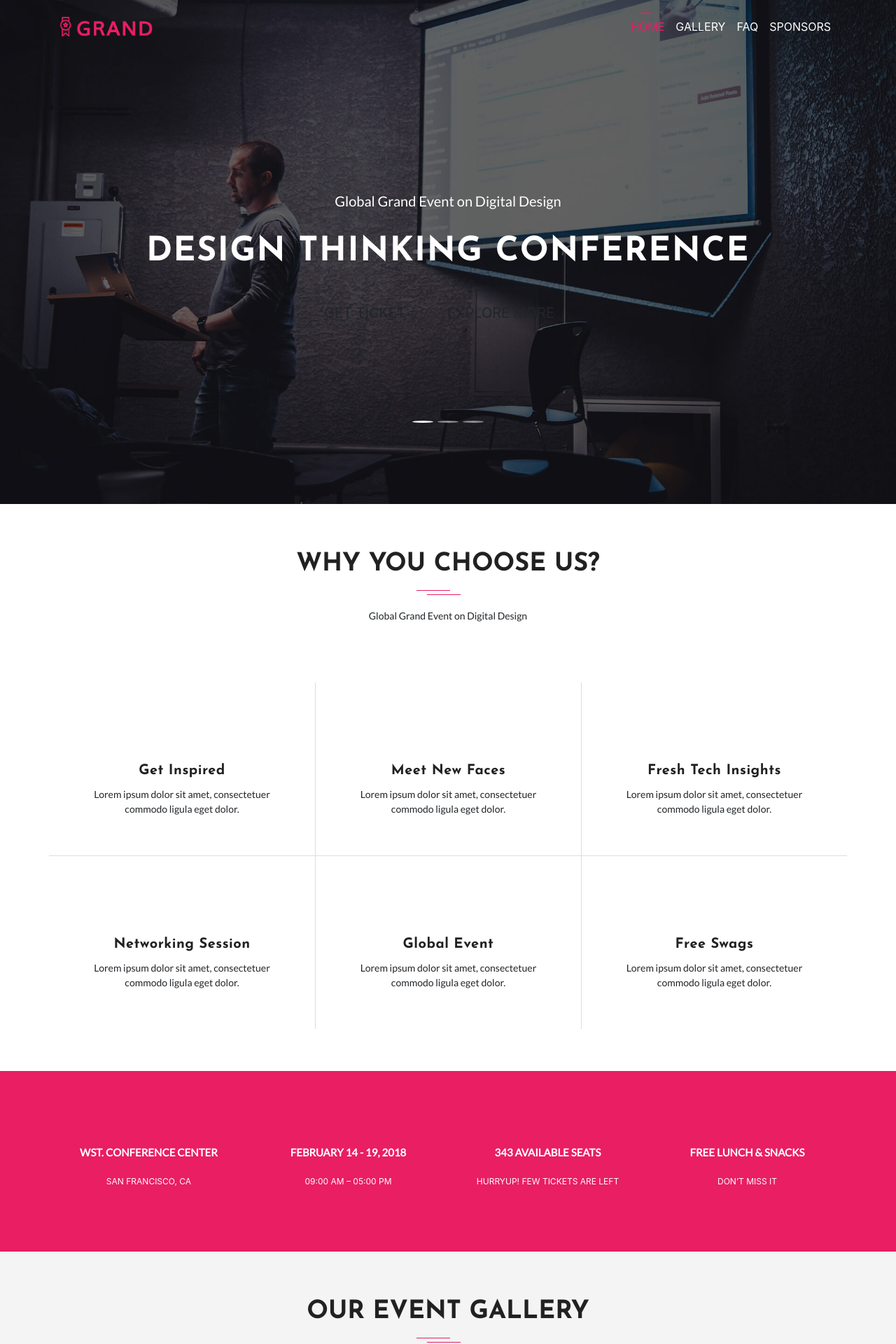
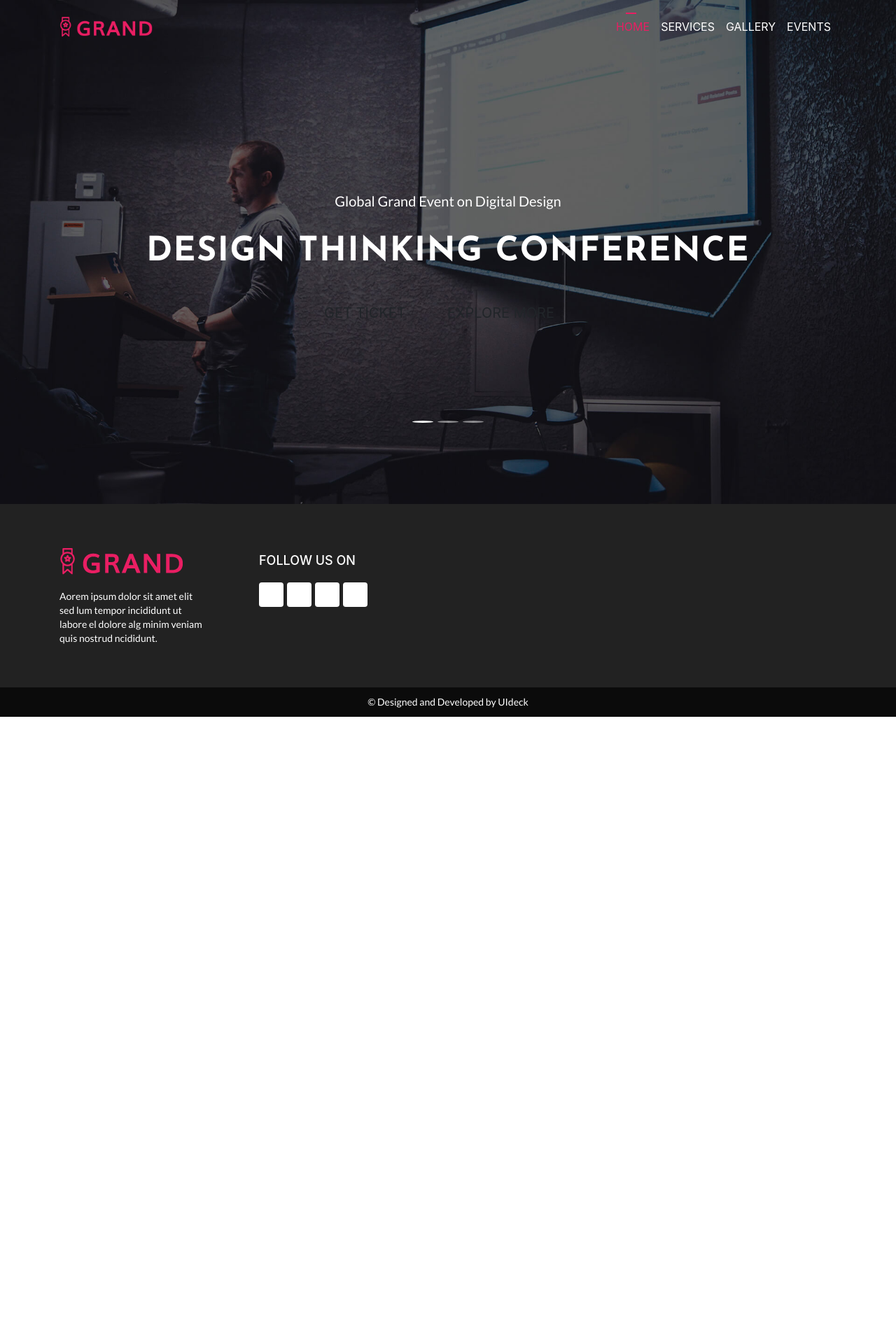
Before and after one commit to 9imeio/angular-admin, an Angular app: page /Home in a window 1280 px wide. Shown: the top 1920 px of the page at 70% size. After the commit the page ends 1024 px from the top, so only its background shows below. Built offline with nearby package versions, Linux system fonts and the light colour scheme; a web font is replaced by a local one.

Commit message:
Incluindo as rotas

```diff
--- a/src/app/app.component.html
+++ b/src/app/app.component.html
@@ -1,49 +1,5 @@
-<app-header></app-header>
-<app-services></app-services>
-
-<!-- Counter Area Start-->
-<section class="counter-section section-padding">
-  <div class="container">
-    <div class="row">
-      <!-- Counter Item -->
-      <div class="col-md-6 col-lg-3 col-xs-12 work-counter-widget text-center">
-        <div class="counter wow fadeInRight" data-wow-delay="0.3s">
-          <div class="icon"><i class="lni-map"></i></div>
-          <p>Wst. Conference Center</p>
-          <span>San Francisco, CA</span>
-        </div>
-      </div>
-      <!-- Counter Item -->
-      <div class="col-md-6 col-lg-3 col-xs-12 work-counter-widget text-center">
-        <div class="counter wow fadeInRight" data-wow-delay="0.6s">
-          <div class="icon"><i class="lni-timer"></i></div>
-          <p>February 14 - 19, 2018</p>
-          <span>09:00 AM – 05:00 PM</span>
-        </div>
-      </div>
-      <!-- Counter Item -->
-      <div class="col-md-6 col-lg-3 col-xs-12 work-counter-widget text-center">
-        <div class="counter wow fadeInRight" data-wow-delay="0.9s">
-          <div class="icon"><i class="lni-users"></i></div>
-          <p>343 Available Seats</p>
-          <span>Hurryup! few tickets are left</span>
-        </div>
-      </div>
-      <!-- Counter Item -->
-      <div class="col-md-6 col-lg-3 col-xs-12 work-counter-widget text-center">
-        <div class="counter wow fadeInRight" data-wow-delay="1.2s">
-          <div class="icon"><i class="lni-coffee-cup"></i></div>
-          <p>Free Lunch & Snacks</p>
-          <span>Don’t miss it</span>
-        </div>
-      </div>
-    </div>
-  </div>
-</section>
-<!-- Counter Area End-->
-
-
-
-<app-gallery></app-gallery>
-<app-events></app-events>
+<header id="header-wrap">
+  <app-navigation></app-navigation>
+  <router-outlet></router-outlet>
+</header>
 <app-footer></app-footer>
--- a/src/app/events/events.component.html
+++ b/src/app/events/events.component.html
@@ -1,5 +1,5 @@
     <!-- Blog Section Start -->
-    <section id="blog" class="section-padding">
+    <section id="events" class="section-padding">
         <div class="container">
           <div class="row">
             <div class="col-12">
--- a/src/app/header/header.component.html
+++ b/src/app/header/header.component.html
@@ -1,64 +1,3 @@
-  <!-- Header Area wrapper Starts -->
-  <header id="header-wrap">
-      <!-- Navbar Start -->
-      <nav class="navbar navbar-expand-lg fixed-top scrolling-navbar">
-        <div class="container">
-          <!-- Brand and toggle get grouped for better mobile display -->
-          <div class="navbar-header">
-            <button class="navbar-toggler" type="button" data-toggle="collapse" data-target="#main-navbar" aria-controls="main-navbar"
-              aria-expanded="false" aria-label="Toggle navigation">
-              <span class="navbar-toggler-icon"></span>
-              <span class="icon-menu"></span>
-              <span class="icon-menu"></span>
-              <span class="icon-menu"></span>
-            </button>
-            <a href="index.html" class="navbar-brand"><img src="assets/img/logo.png" alt=""></a>
-          </div>
-          <div class="collapse navbar-collapse" id="main-navbar">
-            <ul class="navbar-nav mr-auto w-100 justify-content-end">
-              <li class="nav-item active">
-                <a class="nav-link" href="#header-wrap">
-                  Home
-                </a>
-              </li>
-              <li class="nav-item">
-                <a class="nav-link" href="#gallery">
-                  Gallery
-                </a>
-              </li>
-              <li class="nav-item">
-                <a class="nav-link" href="#faq">
-                  Faq
-                </a>
-              </li>
-              <li class="nav-item">
-                <a class="nav-link" href="#sponsors">
-                  Sponsors
-                </a>
-              </li>
-            </ul>
-          </div>
-        </div>
-
-        <!-- Mobile Menu Start -->
-        <ul class="mobile-menu">
-          <li>
-            <a class="page-scrool" href="#header-wrap">Home</a>
-          </li>
-          <li>
-            <a class="page-scroll" href="#gallery">Gallery</a>
-          </li>
-          <li>
-            <a class="page-scroll" href="#faq">Faq</a>
-          </li>
-          <li>
-            <a class="page-scroll" href="#sponsors">Sponsors</a>
-          </li>
-        </ul>
-        <!-- Mobile Menu End -->
-
-      </nav>
-      <!-- Navbar End -->
 
       <!-- Main Carousel Section Start -->
       <div id="main-slide" class="carousel slide" data-ride="carousel">
@@ -104,6 +43,3 @@
         </a>
       </div>
       <!-- Main Carousel Section End -->
-
-    </header>
-    <!-- Header Area wrapper End -->
--- /dev/null
+++ b/src/app/navigation/navigation.component.html
@@ -0,0 +1,59 @@
+ <!-- Navbar Start -->
+ <nav class="navbar navbar-expand-lg fixed-top scrolling-navbar">
+    <div class="container">
+      <!-- Brand and toggle get grouped for better mobile display -->
+      <div class="navbar-header">
+        <button class="navbar-toggler" type="button" data-toggle="collapse" data-target="#main-navbar" aria-controls="main-navbar"
+          aria-expanded="false" aria-label="Toggle navigation">
+          <span class="navbar-toggler-icon"></span>
+          <span class="icon-menu"></span>
+          <span class="icon-menu"></span>
+          <span class="icon-menu"></span>
+        </button>
+        <a href="index.html" class="navbar-brand"><img src="assets/img/logo.png" alt=""></a>
+      </div>
+      <div class="collapse navbar-collapse" id="main-navbar">
+        <ul class="navbar-nav mr-auto w-100 justify-content-end">
+          <li class="nav-item active">
+            <a class="nav-link" routerLink="/Home">
+              Home
+            </a>
+          </li>
+          <li class="nav-item">
+            <a class="nav-link" routerLink="/Services">
+              Services
+            </a>
+          </li>
+          <li class="nav-item">
+            <a class="nav-link" routerLink="/Gallery">
+              Gallery
+            </a>
+          </li>
+          <li class="nav-item">
+            <a class="nav-link" routerLink="/Events">
+              Events
+            </a>
+          </li>
+        </ul>
+      </div>
+    </div>
+
+    <!-- Mobile Menu Start -->
+    <ul class="mobile-menu">
+      <li>
+        <a class="page-scrool" routerLink="/Home">Home</a>
+      </li>
+      <li>
+        <a class="page-scroll" routerLink="/Services">Services</a>
+      </li>
+      <li>
+        <a class="page-scroll" routerLink="/Gallery">Gallery</a>
+      </li>
+      <li>
+        <a class="page-scroll" routerLink="/Events">Events</a>
+      </li>
+    </ul>
+    <!-- Mobile Menu End -->
+
+  </nav>
+  <!-- Navbar End -->
--- /dev/null
+++ b/src/app/navigation/navigation.component.ts
@@ -0,0 +1,15 @@
+import { Component, OnInit } from '@angular/core';
+
+@Component({
+  selector: 'app-navigation',
+  templateUrl: './navigation.component.html',
+  styleUrls: ['./navigation.component.css']
+})
+export class NavigationComponent implements OnInit {
+
+  constructor() { }
+
+  ngOnInit() {
+  }
+
+}
```
Also changed, not shown: src/app/app-routing.module.ts (added, +29 -0 lines), src/app/app.module.ts (+6 -2 lines), src/app/navigation/navigation.component.css (added), src/app/services/services.component.html (line endings or trailing spaces), 2 other files (tests, documents, lock files or other folders).
